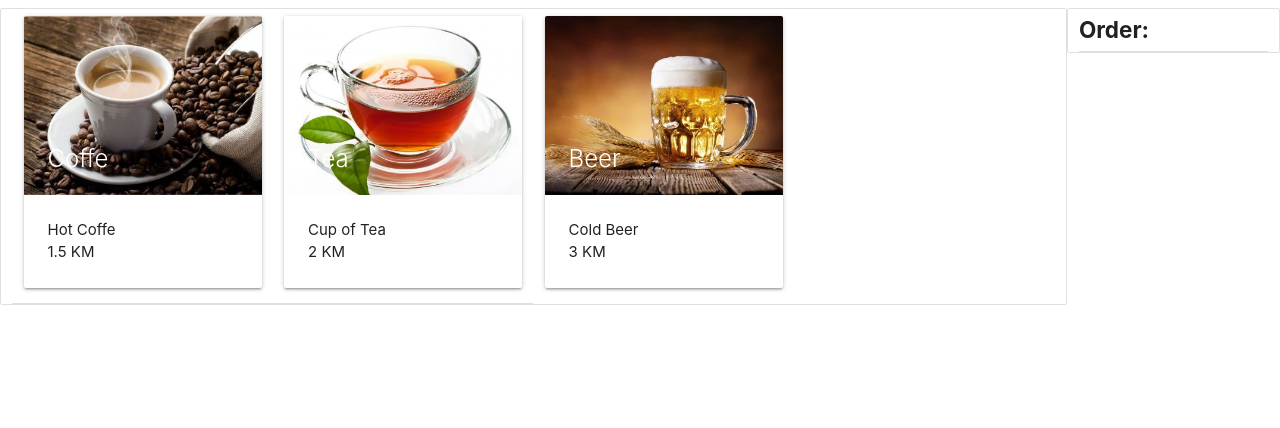
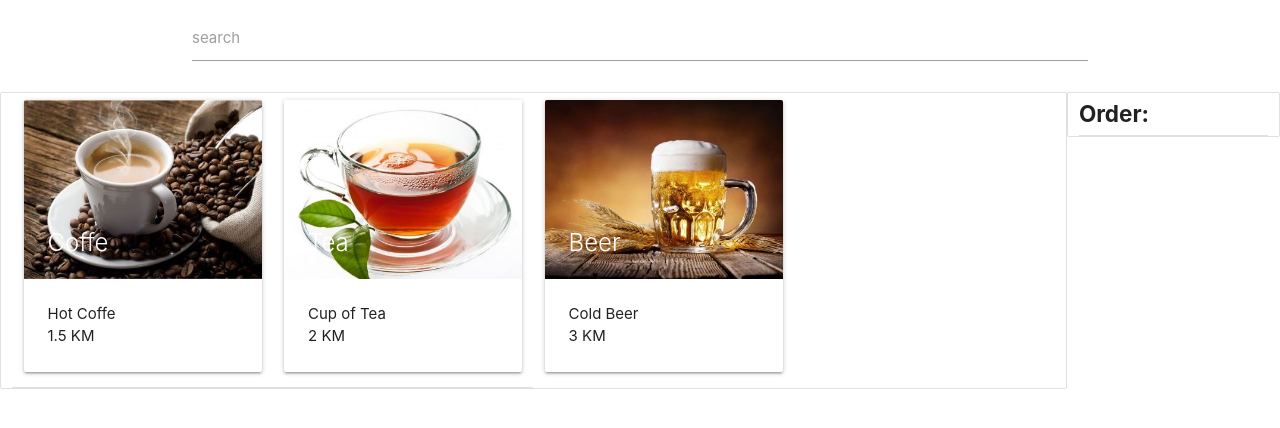
Before and after one commit to emirm990/caffe-pos-new, a React (Create React App) app: page / in a window 1280 px wide. Shown: the top 428 px of the page. Built offline with nearby package versions, Linux system fonts and the light colour scheme.

Commit message:
Update Items.js

```diff
--- a/src/components/Items.js
+++ b/src/components/Items.js
@@ -4,6 +4,10 @@ import Total from "./Total";
 import "./items.css";
 
 class Items extends Component {
+  constructor(props) {
+    super(props);
+    this.search = this.search.bind(this);
+  }
   state = {
     items: [
       {
@@ -11,6 +15,7 @@ class Items extends Component {
         src: "./img/coffe.jpg",
         title: "Coffe",
         content: "Hot Coffe",
+        type: "Hot Drinks",
         price: 1.5,
         amount: 0,
         total: 0
@@ -20,6 +25,7 @@ class Items extends Component {
         src: "./img/tea.jpg",
         title: "Tea",
         content: "Cup of Tea",
+        type: "Hot Drinks",
         price: 2,
         amount: 0,
         total: 0
@@ -28,12 +34,14 @@ class Items extends Component {
         id: 2,
         src: "./img/beer.jpg",
         title: "Beer",
+        type: "Cold Drinks",
         content: "Cold Beer",
         price: 3,
         amount: 0,
         total: 0
       }
-    ]
+    ],
+    searchResults: []
   };
   increaseAmount = param => e => {
     let newAmount = { ...this.state };
@@ -60,11 +68,32 @@ class Items extends Component {
   getSum(total, num) {
     return total + num;
   }
+  search(event) {
+    let searchStr = event.target.value;
+    const regexp = new RegExp(searchStr, "i");
+    let searchResults = this.state.items.filter(
+      search => regexp.test(search.type) || regexp.test(search.title)
+    );
+
+    this.setState({
+      searchResults: searchResults
+    });
+  }
   render() {
-    const list = this.state.items;
+    let list = this.state.items;
+    {
+      this.state.searchResults.length
+        ? (list = this.state.searchResults)
+        : (list = this.state.items);
+    }
     const totalOrder = list.reduce((a, b) => ({ total: a.total + b.total }));
     return (
       <div className='row'>
+        <div className='input-field container'>
+          <input id='search' type='text' onChange={this.search} />
+          <label htmlFor='search'>search</label>
+        </div>
+
         <ul className='collection col s8 m8 l9 xl10'>
           {list.map(list => (
             <li className='collection-item col s12 m6 l3 xl3' key={list.id}>
```
